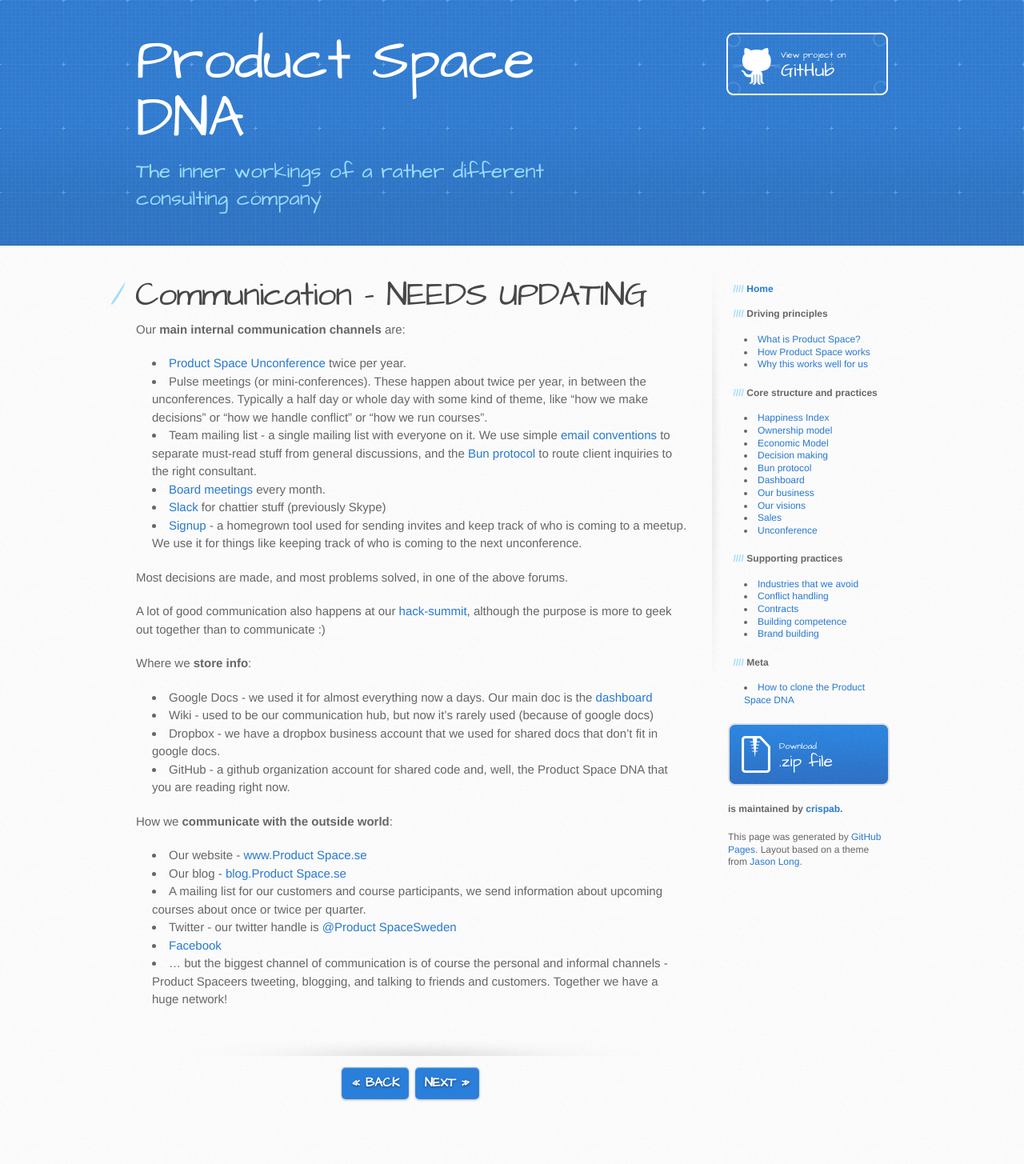
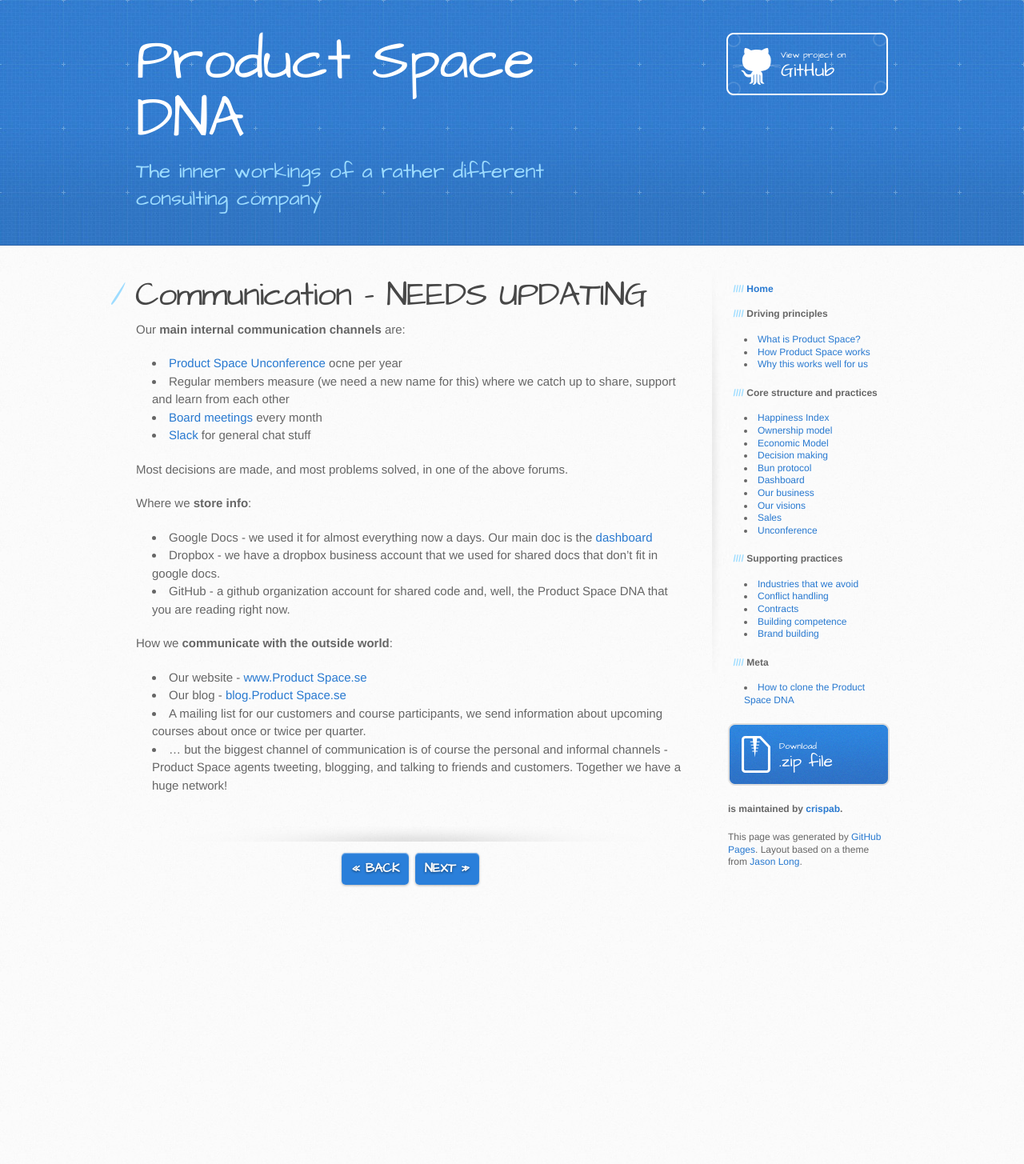
Before and after one commit to crispab/crisp-dna, a Jekyll site: the page built from _docs/communication-meetings-tools.md, in a window 1280 px wide. Shown: the whole page at 80% size. Built offline with Jekyll 4.4.1, drawn with Linux system fonts in a browser that asks for light colours; after the commit the page ends 1196 px from its top, so only the background shows below that.

Commit message:
Content updates to communications .md

```diff
--- a/_docs/communication-meetings-tools.md
+++ b/_docs/communication-meetings-tools.md
@@ -9,21 +9,16 @@
 
 Our **main internal communication channels** are:
 
--   [Product Space Unconference](unconference.html) twice per year.
--   Pulse meetings (or mini-conferences). These happen about twice per year, in between the unconferences. Typically a half day or whole day with some kind of theme, like "how we make decisions" or "how we handle conflict" or "how we run courses".
--   Team mailing list - a single mailing list with everyone on it. We use simple [email conventions](email-conventions.html) to separate must-read stuff from general discussions, and the [Bun protocol](bun-protocol.html) to route client inquiries to the right consultant.
--   [Board meetings](board.html) every month.
--   [Slack](http://www.slack.com) for chattier stuff (previously Skype)
--   [Signup](https://github.com/Product Spaceab/signup) - a homegrown tool used for sending invites and keep track of who is coming to a meetup. We use it for things like keeping track of who is coming to the next unconference.
+-   [Product Space Unconference](unconference.html) ocne per year
+-   Regular members measure (we need a new name for this) where we catch up to share, support and learn from each other
+-   [Board meetings](board-of-directors.html) every month
+-   [Slack](http://www.slack.com) for general chat stuff
 
 Most decisions are made, and most problems solved, in one of the above forums.
-
-A lot of good communication also happens at our [hack-summit](hack-summit.html), although the purpose is more to geek out together than to communicate :)
 
 Where we **store info**:
 
 -   Google Docs - we used it for almost everything now a days. Our main doc is the [dashboard](dashboard.html)
--   Wiki - used to be our communication hub, but now it's rarely used (because of google docs)
 -   Dropbox - we have a dropbox business account that we used for shared docs that don't fit in google docs.
 -   GitHub - a github organization account for shared code and, well, the Product Space DNA that you are reading right now.
 
@@ -32,6 +27,4 @@
 -   Our website - [www.Product Space.se](http://www.Product Space.se)
 -   Our blog - [blog.Product Space.se](http://blog.Product Space.se)
 -   A mailing list for our customers and course participants, we send information about upcoming courses about once or twice per quarter.
--   Twitter - our twitter handle is [@Product SpaceSweden](https://twitter.com/Product SpaceSweden/)
--   [Facebook](https://www.facebook.com/Product Space.se)
--   ... but the biggest channel of communication is of course the personal and informal channels - Product Spaceers tweeting, blogging, and talking to friends and customers. Together we have a huge network!
+-   ... but the biggest channel of communication is of course the personal and informal channels - Product Space agents tweeting, blogging, and talking to friends and customers. Together we have a huge network!
```
